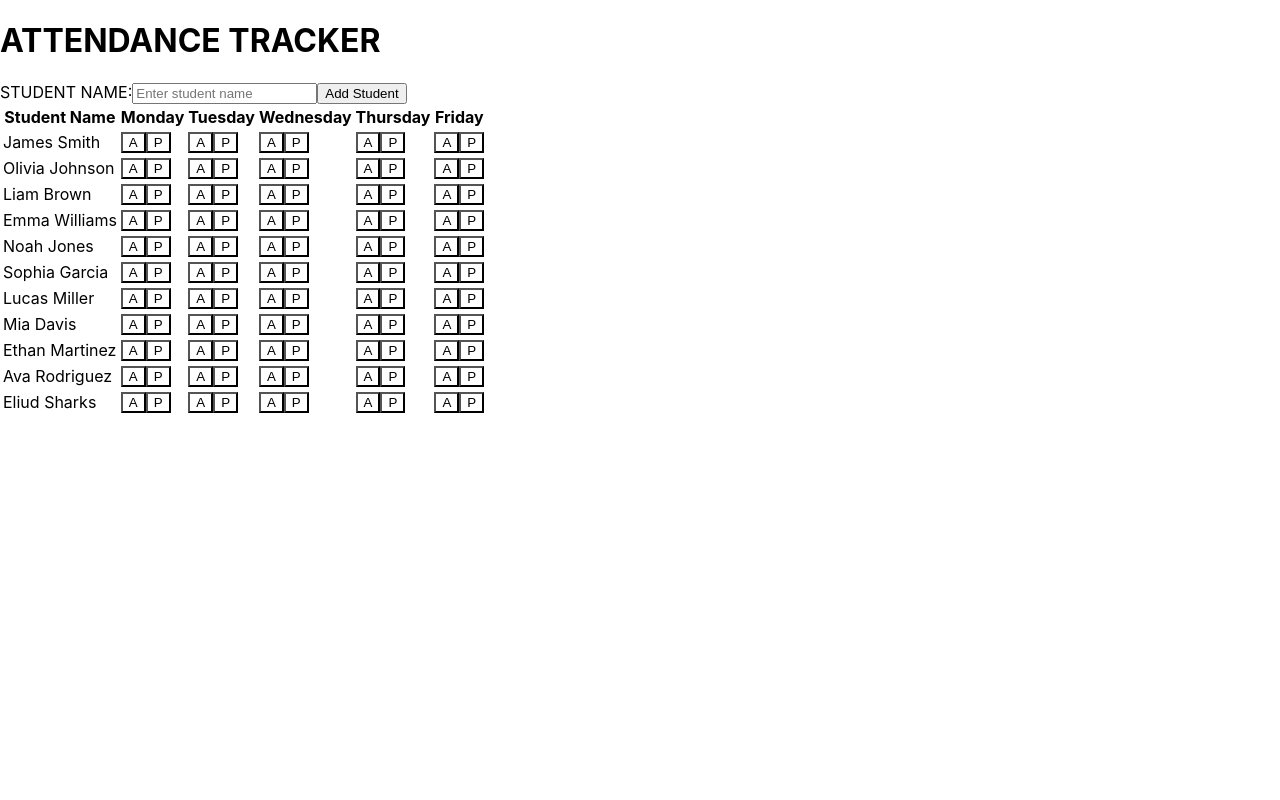
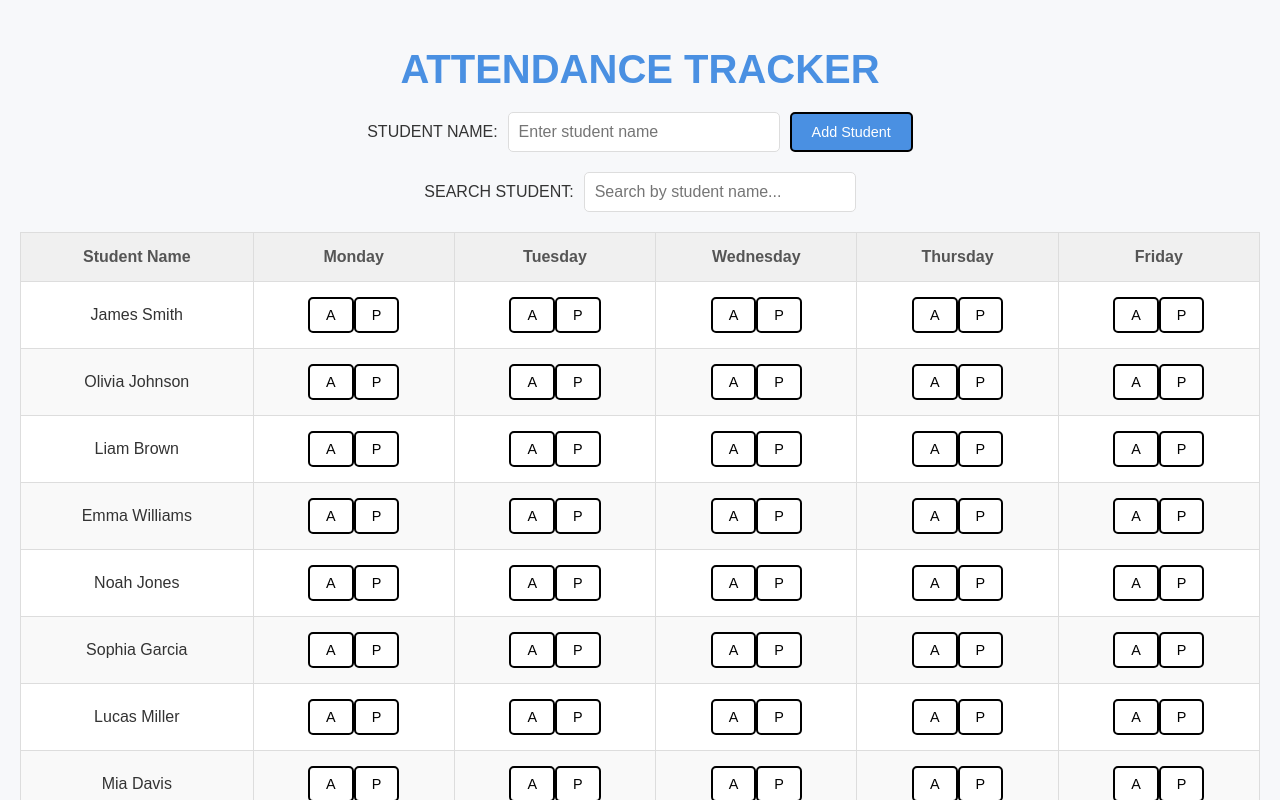
Before and after one commit to Aljawaab/class-register, a React (Create React App) app: page / in a window 1280 px wide. Shown: the top 800 px of the page. Built offline with nearby package versions, Linux system fonts and the light colour scheme; data requests are answered from the project's data file.

Commit message:
connect_the_search_and_table_component

```diff
--- a/src/App.css
+++ b/src/App.css
@@ -1,38 +1,111 @@
-.App {
-  text-align: center;
+/* General Styles */
+body {
+  font-family: Arial, sans-serif;
+  background-color: #f7f8fa;
+  margin: 0;
+  padding: 20px;
+  color: #333;
 }
 
-.App-logo {
-  height: 40vmin;
-  pointer-events: none;
+h1 {
+  text-align: center;
+  color: #4a90e2;
+  font-size: 2.5rem;
+  margin-bottom: 20px;
 }
 
-@media (prefers-reduced-motion: no-preference) {
-  .App-logo {
-    animation: App-logo-spin infinite 20s linear;
-  }
+/* Form Styles */
+form {
+  display: flex;
+  justify-content: center;
+  align-items: center;
+  gap: 10px;
+  margin-bottom: 20px;
+  max-width: 900px; /* Set the maximum width of the form */
+  margin-left: auto; /* Center the form horizontally */
+  margin-right: auto; /* Center the form horizontally */
 }
 
-.App-header {
-  background-color: #282c34;
-  min-height: 100vh;
+.search {
   display: flex;
-  flex-direction: column;
+  justify-content: center;
   align-items: center;
-  justify-content: center;
-  font-size: calc(10px + 2vmin);
-  color: white;
+  gap: 10px;
+  margin-bottom: 20px;
+  max-width: 50%;
+  margin-left: auto; /* Center the form horizontally */
+  margin-right: auto; /* Center the form horizontally */
 }
 
-.App-link {
-  color: #61dafb;
+input[type="text"] {
+  padding: 10px;
+  border: 1px solid #ddd;
+  border-radius: 5px;
+  width: 250px;
+  font-size: 1rem;
 }
 
-@keyframes App-logo-spin {
-  from {
-    transform: rotate(0deg);
-  }
-  to {
-    transform: rotate(360deg);
-  }
+button[type="submit"] {
+  padding: 10px 20px;
+  background-color: #4a90e2;
+  color: white;
+  border: 2px solid black; /* Add black border around the button */
+  border-radius: 5px;
+  cursor: pointer;
 }
+
+button[type="submit"]:hover {
+  background-color: #357ab8;
+}
+
+/* Table Styles */
+table {
+  width: 100%;
+  margin-top: 20px;
+  border-collapse: collapse;
+  background-color: white;
+}
+
+th, td {
+  padding: 15px;
+  text-align: center;
+  border: 1px solid #ddd;
+}
+
+th {
+  background-color: #f0f0f0;
+  font-weight: bold;
+  color: #555;
+}
+
+tr:nth-child(even) {
+  background-color: #f9f9f9;
+}
+
+/* Button Styles for Table */
+td button {
+  border: 2px solid black; /* Add black border around the buttons */
+  border-radius: 5px;
+  padding: 8px 16px;
+  cursor: pointer;
+  font-size: 0.9rem;
+  transition: background-color 0.3s;
+}
+
+td button:focus {
+  outline: #357ab8;
+}
+
+/* General Button Styles */
+button {
+  border: 2px solid black; /* Add black border around all buttons */
+  border-radius: 5px;
+  padding: 8px 16px;
+  cursor: pointer;
+  font-size: 0.9rem;
+  transition: background-color 0.3s;
+}
+
+button:hover {
+  opacity: 0.9;
+}
--- a/src/App.js
+++ b/src/App.js
@@ -1,27 +1,46 @@
 import React, { useState, useEffect } from "react";
 import Table from "./Table"
 import Form from "./Form";
+import "./App.css"
+import Search from "./Search";
 
 function App() {
   const [students, setStudents] = useState([]);
+  const [filteredStudents, setFilteredStudents] = useState([]);
 
   useEffect(() => {
     fetch("http://localhost:3000/students")
       .then((response) => response.json())
-      .then((data) => setStudents(data))
+      .then((data) => {
+        setStudents(data)
+        setFilteredStudents(data);
+      })
       .catch((error) => console.error("Error fetching students:", error));
   }, []);
 
 
   const addStudent = (newStudent) => {
     setStudents((prevStudents) => [...prevStudents, newStudent]);
+    setFilteredStudents((prevStudents) => [...prevStudents, newStudent]);
+  };
+
+  const handleSearch = (searchTerm) => {
+    if (searchTerm.trim() === "") {
+      setFilteredStudents(students); // If search term is empty, show all students
+    } else {
+      const filtered = students.filter((student) =>
+        student.name.toLowerCase().includes(searchTerm.toLowerCase())
+      );
+      setFilteredStudents(filtered);
+    }
   };
 
   return (
     <div className="App">
       <h1>ATTENDANCE TRACKER</h1>
-      <Form addStudent={addStudent}/>
-      <Table students={students}/>
+      <Form addStudent={addStudent} />
+      <Search onSearch={handleSearch} />
+      <Table students={filteredStudents} />
     </div>
   );
 }
--- a/src/Search.js
+++ b/src/Search.js
@@ -0,0 +1,25 @@
+import React, { useState } from "react";
+
+function Search({ onSearch }) {
+  const [searchTerm, setSearchTerm] = useState("");
+
+  const handleSearchChange = (e) => {
+    const value = e.target.value;
+    setSearchTerm(value);
+    onSearch(value);
+  };
+
+  return (
+    <div className="search">
+      <label>SEARCH STUDENT:</label>
+      <input
+        type="text"
+        placeholder="Search by student name..."
+        value={searchTerm}
+        onChange={handleSearchChange}
+      />
+    </div>
+  );
+}
+
+export default Search;
--- a/src/db.json
+++ b/src/db.json
@@ -43,6 +43,10 @@
     {
       "id": "5135",
       "name": "Eliud Sharks"
+    },
+    {
+      "id": "4d17",
+      "name": "Ian Kabaka"
     }
   ]
 }
```
